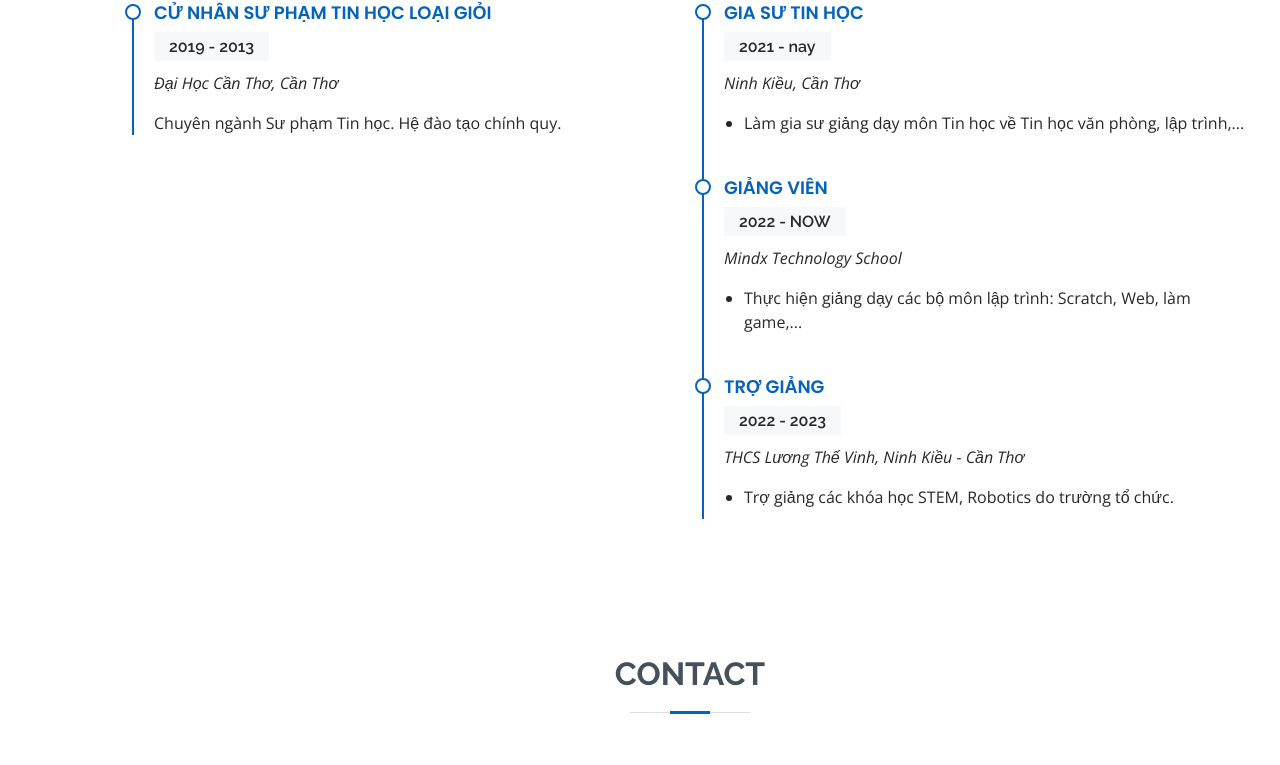
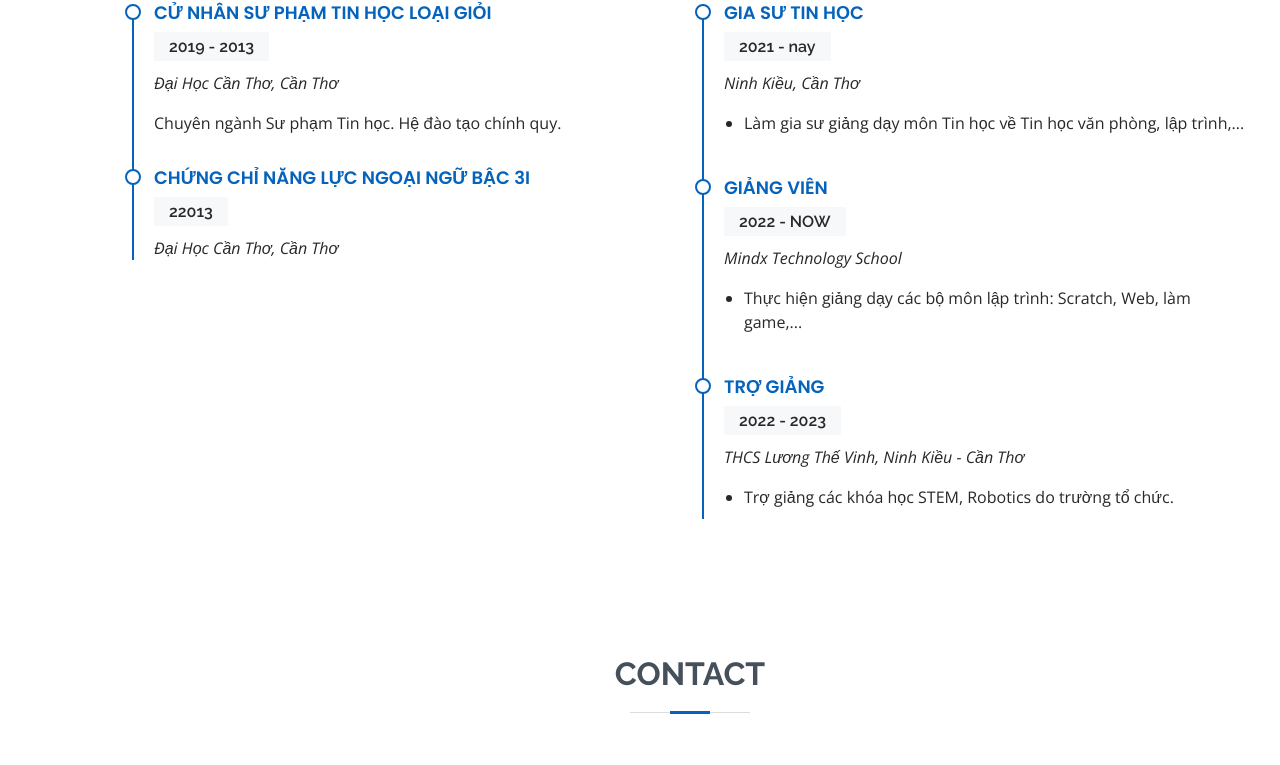
Before and after one commit to thainhan07103/thainhan07103.github.io, a plain HTML site: page index.html in a window 1280 px wide. Shown: the part 1962-2727 px from the top of the page. Drawn offline with nearby package versions, Linux system fonts and the light colour scheme; files whose address does not match are found by name.

Commit message:
Update index.html

```diff
--- a/index.html
+++ b/index.html
@@ -196,6 +196,11 @@
               <p><em>Đại Học Cần Thơ, Cần Thơ</em></p>
               <p>Chuyên ngành Sư phạm Tin học. Hệ đào tạo chính quy.</p>
             </div>
+             <div class="resume-item">
+              <h4>CHỨNG CHỈ NĂNG LỰC NGOẠI NGỮ BẬC 3I</h4>
+              <h5>22013</h5>
+              <p><em>Đại Học Cần Thơ, Cần Thơ</em></p>
+            </div>
           </div>
           <div class="col-lg-6">
             <h3 class="resume-title">Kinh nghiệm làm việc</h3>
```
